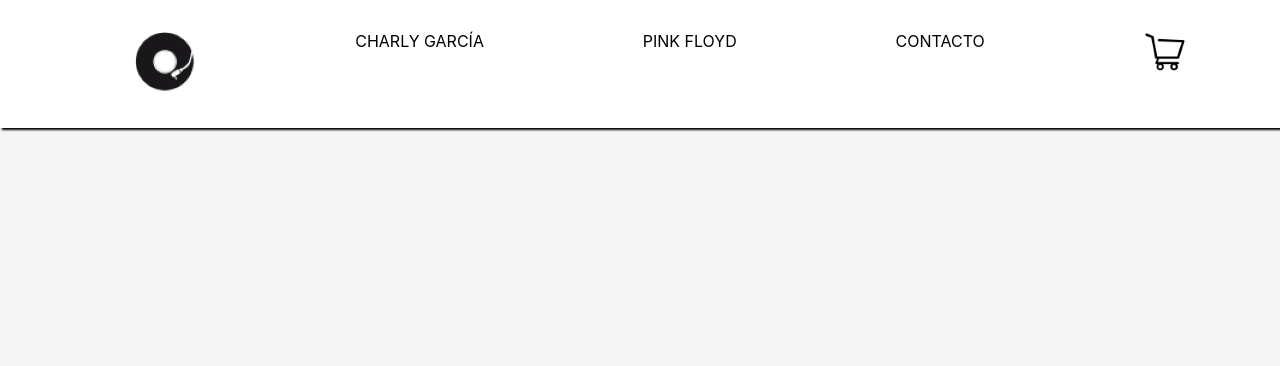
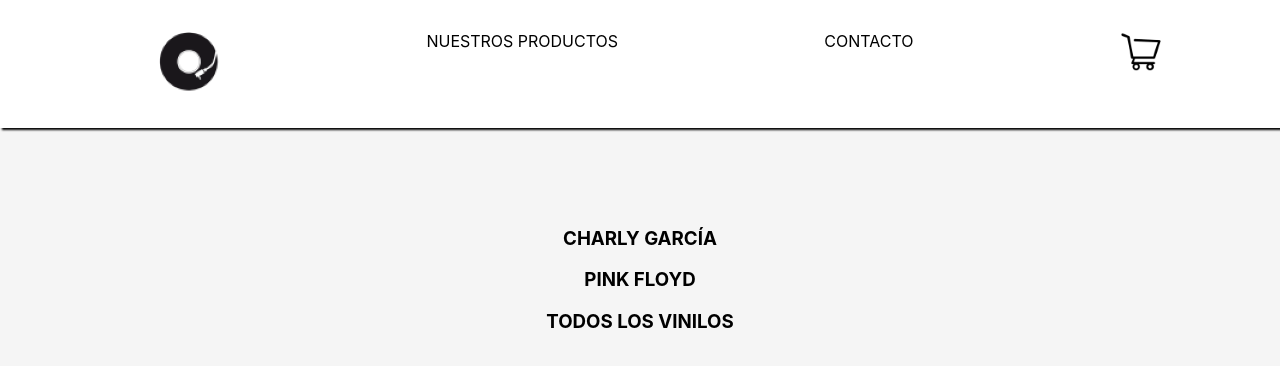
Before and after one commit to mariananizetich/PreEntrega1-MarianaNizetich, a React (Create React App) app: page /productos in a window 1280 px wide. Shown: the top 366 px of the page. Built offline with nearby package versions, Linux system fonts and the light colour scheme.

Commit message:
desinstalo firebase por errores

```diff
--- a/package.json
+++ b/package.json
@@ -6,7 +6,6 @@
     "@testing-library/jest-dom": "^5.16.5",
     "@testing-library/react": "^13.4.0",
     "@testing-library/user-event": "^13.5.0",
-    "firebase": "^9.12.1",
     "react": "^18.2.0",
     "react-dom": "^18.2.0",
     "react-router-dom": "^6.4.2",
--- a/src/App.js
+++ b/src/App.js
@@ -5,6 +5,7 @@
 import Contacto from './Components/Container/Contacto';
 import { BrowserRouter, Routes, Route} from 'react-router-dom';
 import Cart from './Components/Container/Cart';
+import Pagina from './Components/Container/Pagina';
 import DetailList from './Components/Details/ItemDetailContainer';
 import { useEffect, useState } from 'react';
 
@@ -32,6 +33,8 @@
 
       <Route path='details/:id' element={<DetailList/>}/>
       <Route path='category/:category' element={<ListaProductos/>}/>
+      <Route path='category/todos' element={<ListaProductos/>}/>
+      <Route path='/productos' element={<Pagina/>}/>
       <Route path='/' element={<Home/>}/>
       <Route path='/contacto' element={<Contacto/>}/>
       <Route path='/cart' element={<Cart/>}/>
--- a/src/Components/Container/Home.js
+++ b/src/Components/Container/Home.js
@@ -1,3 +1,4 @@
+
 import "./Titulo.css"
 
 
@@ -10,6 +11,7 @@
 
         <p>BIENVENIDOS</p>
 
+
     </div>
     )
 
--- a/src/Components/Container/ItemListContainer.js
+++ b/src/Components/Container/ItemListContainer.js
@@ -3,10 +3,13 @@
 import ItemList from "./ItemList";
 import "./Items.css";
 
+
+
 const ListaProductos = () => {
-    const {category} = useParams()
+    const {category} = useParams();
+    const [disc, setDisc] = useState([]);
 
-    const [disc, setDisc] = useState([])
+
 
     useEffect(()=>{
 
@@ -14,8 +17,12 @@
         .then((res) => res.json())
         .then((disc) => {
 
-                category && setDisc(disc.filter(item => item.category === category))
+                category ? setDisc(disc.filter(item => item.category === category))
+                :
+                setDisc(disc)
+
         })
+
 
     }, [category])
 
@@ -23,7 +30,7 @@
     return (
         <div className="catalogo">
             {disc.length === 0 ?
-            (<div>CARGANDO</div>) :
+            (<div>CCARGANDO</div>) :
             (<div>
                 <h2>
                     {category}
--- a/src/Components/Container/Items.css
+++ b/src/Components/Container/Items.css
@@ -40,3 +40,17 @@
     margin: 8px;
     background-color: white;
 }
+
+.listaPag {
+    list-style-type: none;
+    display: block;
+    text-align: center;
+    padding: 5%;
+
+}
+
+.listaPag a {
+    text-decoration: none;
+    color: black;
+
+}
--- /dev/null
+++ b/src/Components/Container/Pagina.js
@@ -0,0 +1,24 @@
+import { Link } from "react-router-dom";
+import "./Items.css";
+
+const Pagina = () =>{
+
+    return (
+        <div>
+            <ul className="listaPag">
+            <li>
+            <Link to={"/category/CharlyGarcia"}><h3>CHARLY GARCÍA</h3></Link>
+            </li>
+            <li>
+            <Link to={"/category/PinkFloyd"}><h3>PINK FLOYD</h3></Link>
+            </li>
+            <li>
+            <Link to={"/category/Todos"}><h3>TODOS LOS VINILOS</h3></Link>
+            </li>
+            </ul>
+
+      </div>
+    )
+}
+
+export default Pagina
--- a/src/Components/Details/ItemDetail.js
+++ b/src/Components/Details/ItemDetail.js
@@ -1,7 +1,7 @@
 
 
 import Items from "../Container/Items";
-import Button from "../Container/ItemCount";
+import Button from "../Container/ItemCounter";
 
 
 const ItemDetail = ({detail}) =>{
--- a/src/Components/NavBar/Brand.js
+++ b/src/Components/NavBar/Brand.js
@@ -1,5 +1,5 @@
 import React, { Component } from 'react'
-import disc from "./Disc.png"
+import disc from "./disc.png"
 import "./Brand.css"
 
 
--- a/src/Components/NavBar/NavBar.js
+++ b/src/Components/NavBar/NavBar.js
@@ -14,10 +14,7 @@
             <NavLink to={"/"}><Brand/></NavLink>
             </li>
             <li>
-            <NavLink to={"/category/CharlyGarcia"}>CHARLY GARCÍA</NavLink>
-            </li>
-            <li>
-            <NavLink to={"/category/PinkFloyd"}>PINK FLOYD</NavLink>
+            <NavLink to={"/productos"}>NUESTROS PRODUCTOS</NavLink>
             </li>
             <li>
             <NavLink to={"/contacto"}>CONTACTO</NavLink>
--- a/src/index.js
+++ b/src/index.js
@@ -4,30 +4,11 @@
 import App from './App';
 import reportWebVitals from './reportWebVitals';
 
-// Import the functions you need from the SDKs you need
-import { initializeApp } from "firebase/app";
-// TODO: Add SDKs for Firebase products that you want to use
-// https://firebase.google.com/docs/web/setup#available-libraries
-
-// Your web app's Firebase configuration
-const firebaseConfig = {
-  apiKey: "AIzaSyAHRThcCOIowdFR0gC-pIszhLIes5COsj4",
-  authDomain: "react-js-f7f33.firebaseapp.com",
-  projectId: "react-js-f7f33",
-  storageBucket: "react-js-f7f33.appspot.com",
-  messagingSenderId: "215614312686",
-  appId: "1:215614312686:web:8864e6b7e05a77040e23ff"
-};
-
-// Initialize Firebase
-const app = initializeApp(firebaseConfig);
 
 const root = ReactDOM.createRoot(document.getElementById('root'));
 root.render(
     <App />
 );
 
-// If you want to start measuring performance in your app, pass a function
-// to log results (for example: reportWebVitals(console.log))
-// or send to an analytics endpoint. Learn more: https://bit.ly/CRA-vitals
+
 reportWebVitals();
```
Also changed, not shown: src/Components/Container/ItemCounter.js (renamed from src/Components/Container/ItemCount.js), 1 other file (tests, documents, lock files or other folders).
